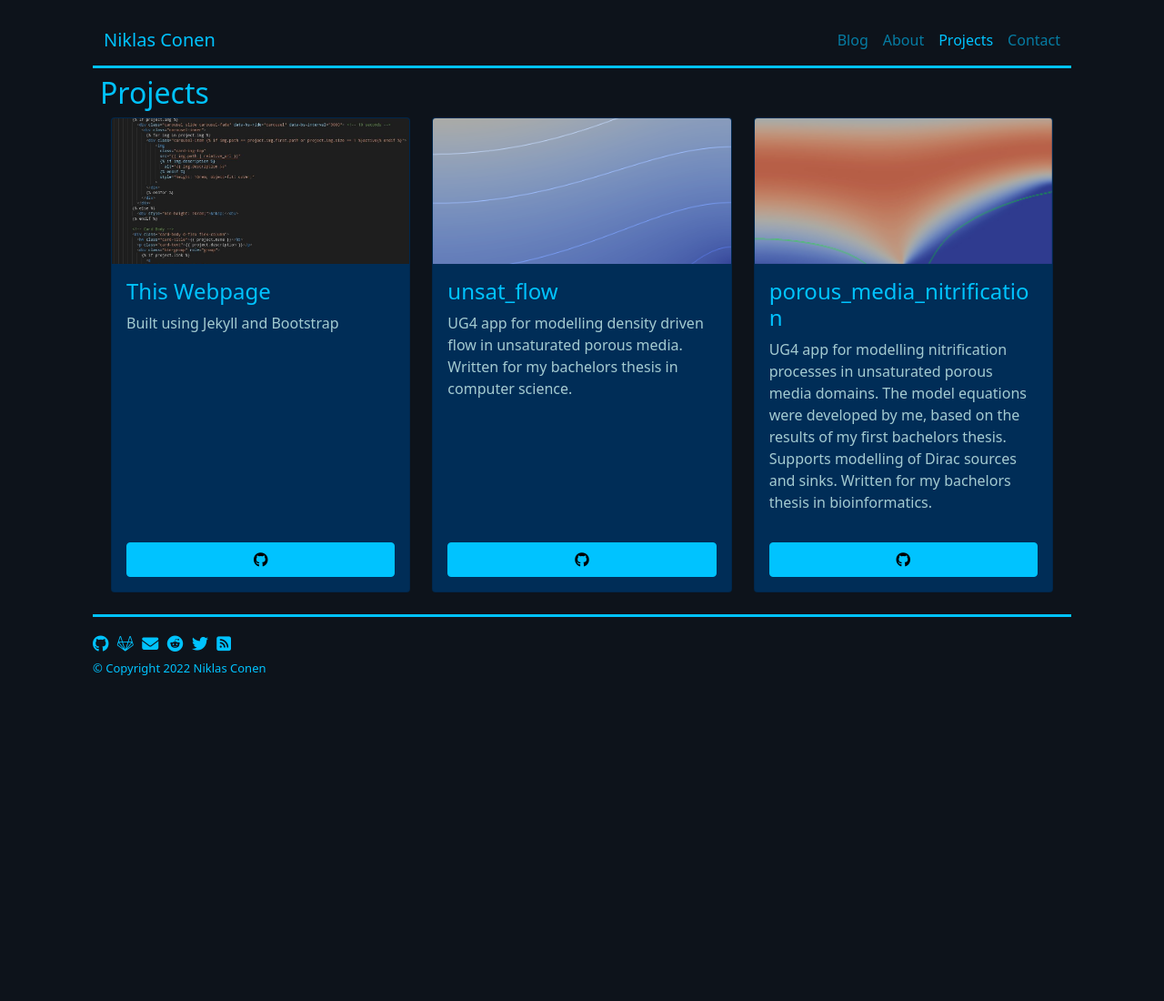
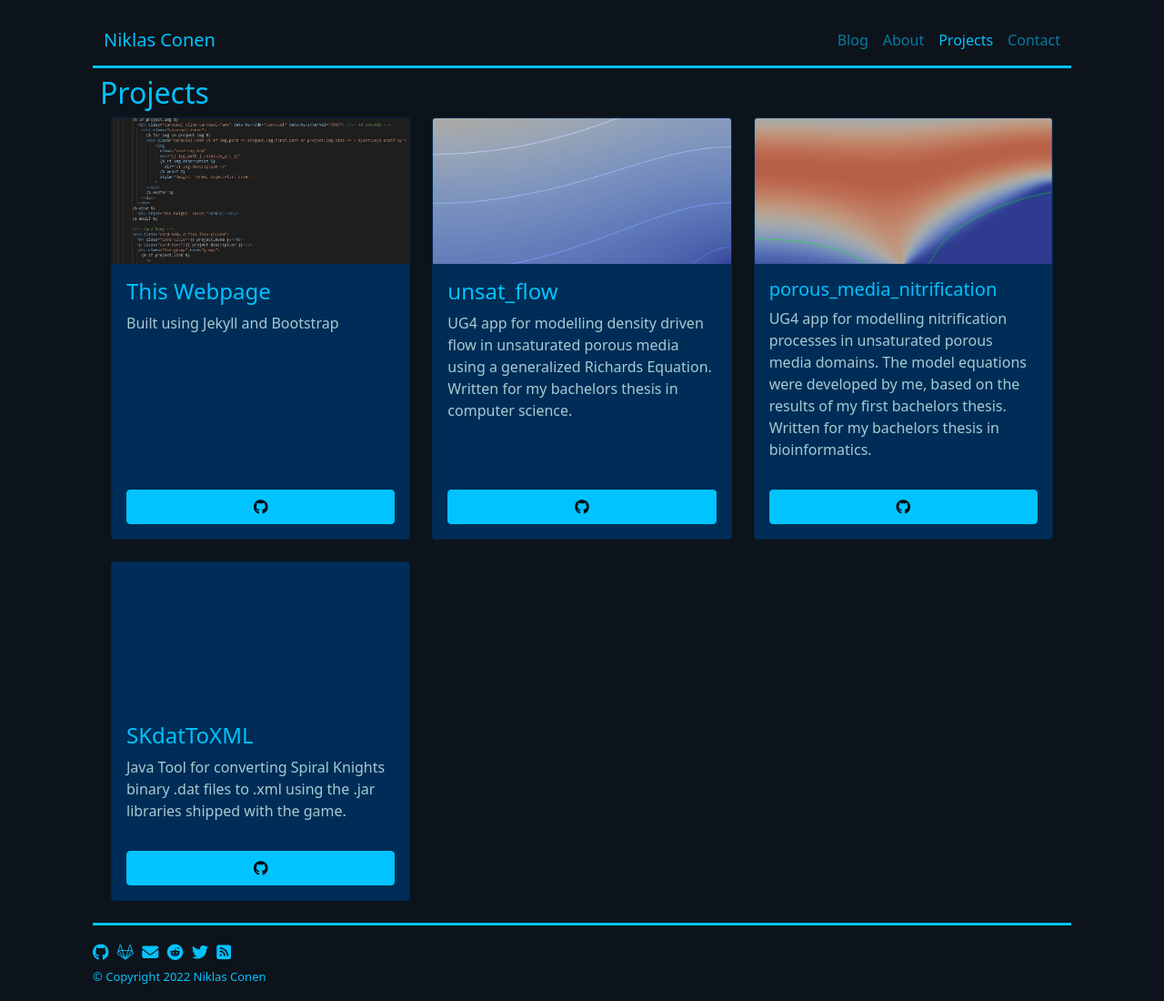
Before and after one commit to Nordegraf/nordegraf.github.io, a Jekyll site: the page built from _pages/projects.html, in a window 1280 px wide. Shown: the whole page at 91% size. Built offline with Jekyll 4.4.1, drawn with Linux system fonts in a browser that asks for light colours; before the commit the page ends 900 px from its top, so only the background shows below that.

Commit message:
new projects

```diff
--- a/_data/projects.yml
+++ b/_data/projects.yml
@@ -7,7 +7,7 @@
 
 - name: unsat_flow
   link: https://github.com/Nordegraf/unsat_flow
-  description: UG4 app for modelling density driven flow in unsaturated porous media. Written for my bachelors thesis in computer science.
+  description: UG4 app for modelling density driven flow in unsaturated porous media using a generalized Richards Equation. Written for my bachelors thesis in computer science.
   img:
     - path: /assets/img/projects/unsat_flow/trench_clay.1423.png
       description: pressure profile of simulated salt water intrusion into a domain filled with clay below a drainage trench
@@ -20,7 +20,7 @@
 
 - name: porous_media_nitrification
   link: https://github.com/Nordegraf/porous_media_nitrification
-  description: UG4 app for modelling nitrification processes in unsaturated porous media domains. The model equations were developed by me, based on the results of my first bachelors thesis. Supports modelling of Dirac sources and sinks. Written for my bachelors thesis in bioinformatics.
+  description: UG4 app for modelling nitrification processes in unsaturated porous media domains. The model equations were developed by me, based on the results of my first bachelors thesis. Written for my bachelors thesis in bioinformatics.
   img:
     - path: /assets/img/projects/porous_media_nitrification/geschw.jpg
       description: pressure profile of a simulation in a square domain using a dirac sink. painted in are streamlines showing the velocity field.
@@ -30,3 +30,7 @@
       description: ammonium profile of a simulation in a square domain using a dirac sink. the phreatic surface is drawn in green.
     - path: /assets/img/projects/porous_media_nitrification/well3D_4_c.png
       description: pressure profile in a quadratic domain, showing the 3D phreatic surface.
+
+- name: SKdatToXML
+  link: https://github.com/Nordegraf/SKdatToXML
+  description: Java Tool for converting Spiral Knights binary .dat files to .xml using the .jar libraries shipped with the game.
--- a/_layouts/projects.html
+++ b/_layouts/projects.html
@@ -6,7 +6,7 @@
   <div class="row row-cols-1 row-cols-md-3 g-4">
   {% for project in site.data.projects %}
     <div class="col">
-      <div class="card mb-3 d-flex align-items-stretch">
+      <div class="card mb-3 d-flex align-items-stretch project">
 
         <!-- Card Head Img -->
         {% if project.img %}
@@ -32,21 +32,30 @@
 
         <!-- Card Body -->
         <div class="card-body d-flex flex-column">
-          <h4 class="card-title">{{ project.name }}</h5>
+          {% if project.name.size > 25 %}
+            <h5 class="card-title project">{{ project.name }}</h5>
+          {% else %}
+            <h4 class="card-title project">{{ project.name }}</h4>
+          {% endif %}
           <p class="card-text">{{ project.description }}</p>
           <div class="btn-group mt-auto" role="group">
             {% if project.link %}
               <a
                 href="{{ project.link }}"
-                class="btn btn-primary"
+                class="btn btn-primary button-p"
               >
                 <i class="fab fa-github" title="Github Repository"></i>
               </a>
             {% endif %}
             {% if project.post %}
               <a
-                href="{{ project.post }}"
-                class="btn btn-primary"
+                href="
+                {% for post in site.posts %}
+                  {% if post.title == project.post %}
+                    {{ site.baseurl }}{{ post.url }}
+                  {% endif %}
+                {% endfor %}"
+                class="btn btn-primary button-p"
               >
                 Blog Post
               </a>
```
